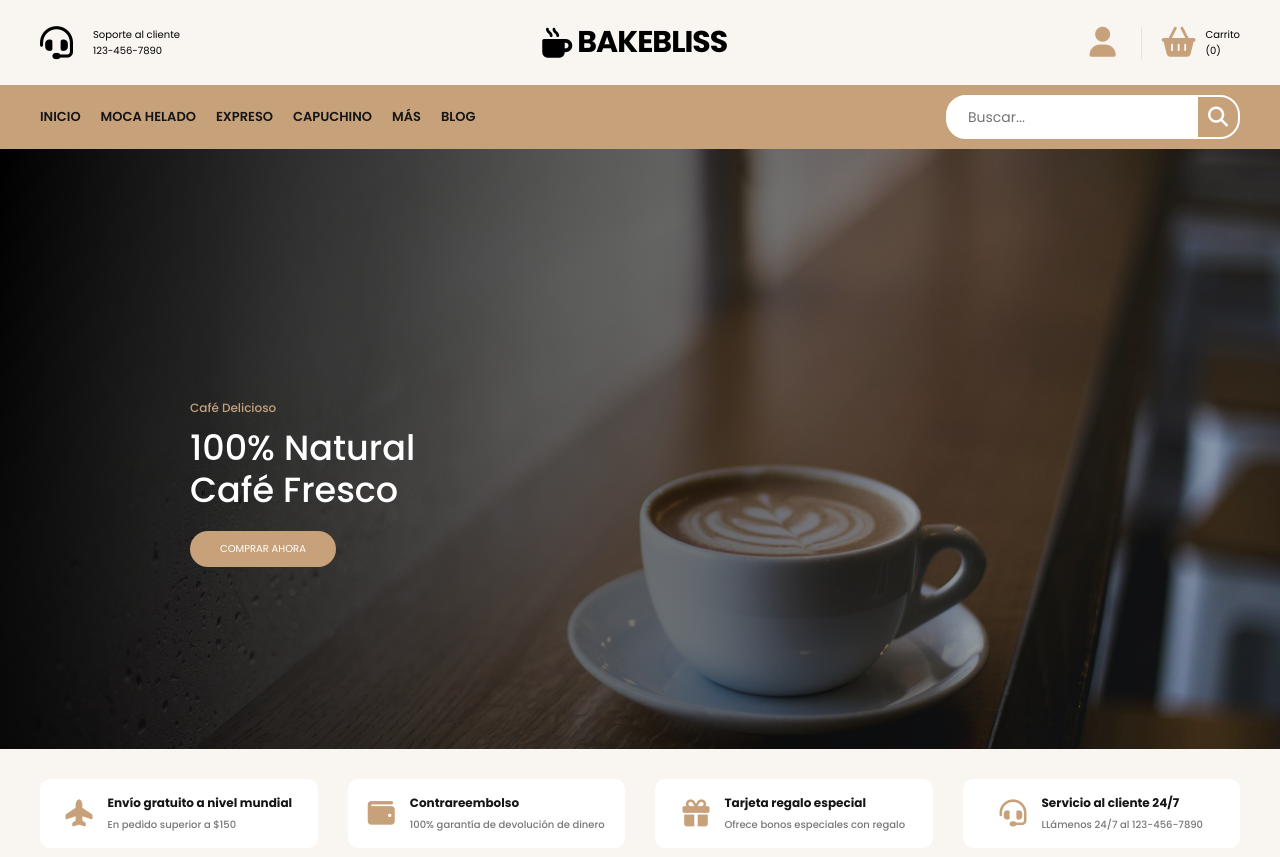
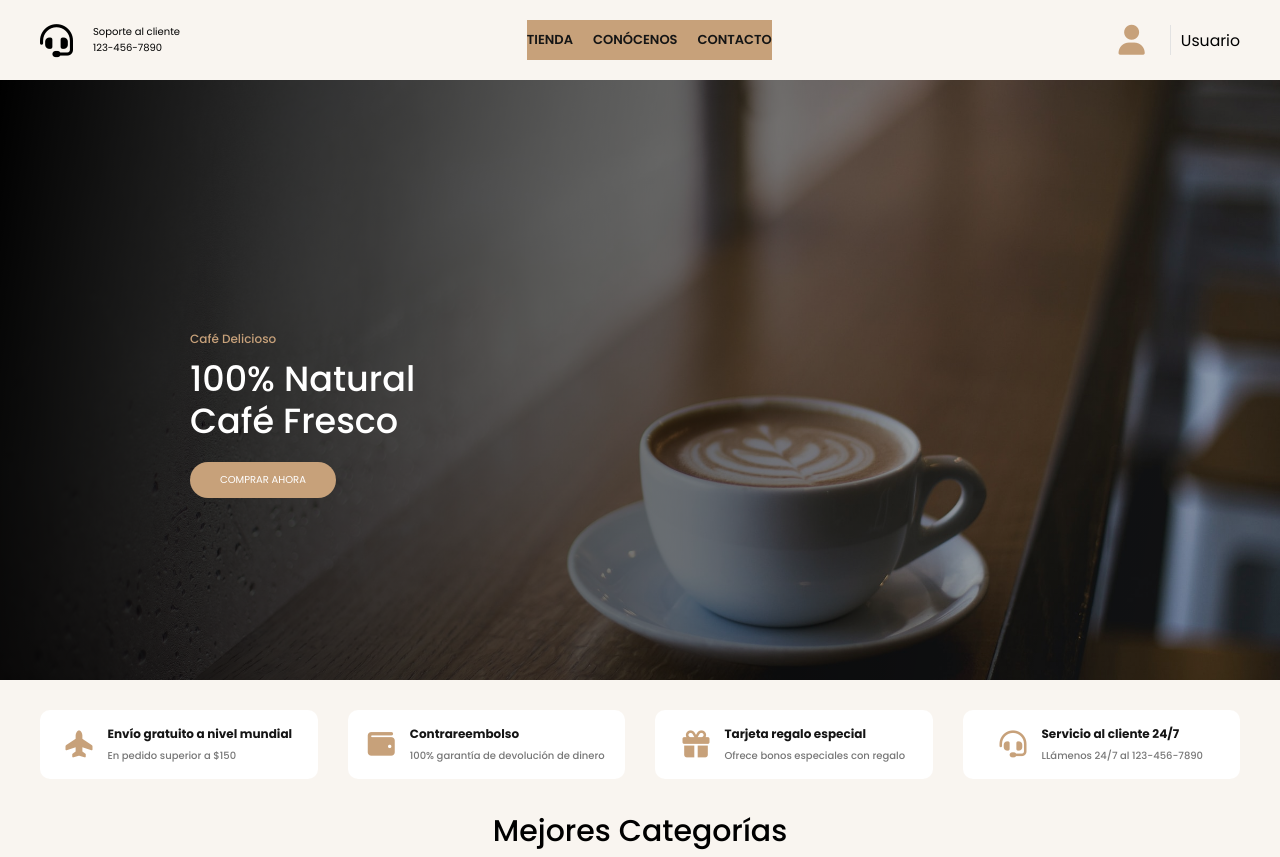
Before and after one commit to YheremiRamos/PROYECTO_BAKE_BLISS, a plain HTML site: page paginaPrincipal.html in a window 1280 px wide. Shown: the top 857 px of the page. Drawn offline with Linux system fonts and the light colour scheme.

Commit message:
principal

```diff
--- a/css/paginaPrincipal.css
+++ b/css/paginaPrincipal.css
@@ -101,7 +101,8 @@ html {
 
 .content-shopping-cart {
 	display: flex;
-	flex-direction: column;
+	font-size: 2.5ch;
+	align-items: center;
 }
 
 /* ************* NAVBAR ************* */
@@ -159,46 +160,6 @@ html {
 	color: #fff;
 }
 
-.search-form {
-	position: relative;
-	display: flex;
-	align-items: center;
-	border: 2px solid #fff;
-	border-radius: 2rem;
-	background-color: #fff;
-	height: 4.4rem;
-	overflow: hidden;
-}
-
-.search-form input {
-	outline: none;
-	font-family: inherit;
-	border: none;
-	width: 25rem;
-	font-size: 1.4rem;
-	padding: 0 2rem;
-	color: #777;
-	cursor: pointer;
-}
-
-.search-form input::-webkit-search-cancel-button {
-	appearance: none;
-}
-
-.search-form .btn-search {
-	border: none;
-	background-color: var(--primary-color);
-	display: flex;
-	align-items: center;
-	justify-content: center;
-	height: 100%;
-	padding: 1rem;
-}
-
-.btn-search i {
-	font-size: 2rem;
-	color: #fff;
-}
 
 /* ********************************** */
 /*               BANNER               */
--- a/paginaPrincipal.html
+++ b/paginaPrincipal.html
@@ -1,5 +1,3 @@
-<!--Yheremi Ramos-->
-<!--YHEREMI RAMOS-->
 <!DOCTYPE html>
 <html lang="en">
 	<head>
@@ -25,41 +23,27 @@
 					</div>
 
 					<div class="container-logo">
-						<i class="fa-solid fa-mug-hot"></i>
-						<h1 class="logo"><a href="/">BakeBliss</a></h1>
+							<div class="container-navbar">
+								<nav class="navbar container">
+									<i class="fa-solid fa-bars"></i>
+									<ul class="menu">
+										<li><a href="#">Tienda</a></li>
+										<li><a href="#">Conócenos</a></li>
+										<li><a href="#">Contacto</a></li>
+									</ul>
+								</nav>
+							</div>
 					</div>
 
 					<div class="container-user">
 						<i class="fa-solid fa-user"></i>
-						<i class="fa-solid fa-basket-shopping"></i>
 						<div class="content-shopping-cart">
-							<span class="text">Carrito</span>
-							<span class="number">(0)</span>
+							<span class="text">Usuario</span>
 						</div>
 					</div>
 				</div>
 			</div>
 
-			<div class="container-navbar">
-				<nav class="navbar container">
-					<i class="fa-solid fa-bars"></i>
-					<ul class="menu">
-						<li><a href="#">Inicio</a></li>
-						<li><a href="#">Moca Helado</a></li>
-						<li><a href="#">Expreso</a></li>
-						<li><a href="#">Capuchino</a></li>
-						<li><a href="#">Más</a></li>
-						<li><a href="#">Blog</a></li>
-					</ul>
-
-					<form class="search-form">
-						<input type="search" placeholder="Buscar..." />
-						<button class="btn-search">
-							<i class="fa-solid fa-magnifying-glass"></i>
-						</button>
-					</form>
-				</nav>
-			</div>
 		</header>
 
 		<section class="banner">
```
